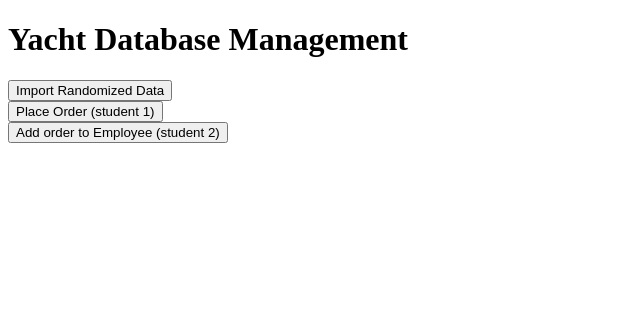
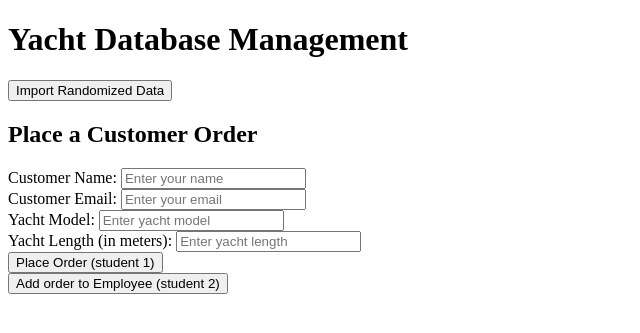
Before and after one commit to ser0vs/imse_yacht, a Flask app: page / in a window 1280 px wide. Shown: the top 333 px of the page, without its empty margins (0-640 px from the left). Run offline with Flask 3, Linux system fonts and the light colour scheme.

Commit message:
alex branch

```diff
--- a/app.py
+++ b/app.py
@@ -1,12 +1,101 @@
-from flask import Flask, render_template, redirect, url_for
-import subprocess
+from flask import Flask, render_template, redirect, url_for, request
+import subprocess, os, mysql.connector
+from datetime import datetime
+
+
 
 app = Flask(__name__)
+
+
+# Database connection function
+def connect_to_database():
+    return mysql.connector.connect(
+        host=os.getenv("DB_HOST", "localhost"),
+        user=os.getenv("DB_USER", "root"),
+        password=os.getenv("DB_PASSWORD", "rootpassword"),
+        database=os.getenv("DB_NAME", "yacht_building"),
+        port=int(os.getenv("DB_PORT", 3306)),
+    )
 
 
 @app.route("/")
 def home():
     return render_template("index.html")
+
+
+@app.route("/place_order", methods=["POST"])
+def place_order():
+    connection = None
+    cursor = None
+    try:
+        # Get data from the form
+        customer_name = request.form.get("name")
+        customer_email = request.form.get("email")
+        yacht_model = request.form.get("model")
+        yacht_length = int(request.form.get("length"))
+
+        # Connect to the database
+        connection = connect_to_database()
+        cursor = connection.cursor()
+
+        # Check if the customer already exists by email
+        cursor.execute(
+            "SELECT customerID FROM Customer WHERE email = %s", (customer_email,)
+        )
+        result = cursor.fetchone()
+
+        if result:
+            # Customer exists, reuse the ID
+            customer_id = result[0]
+        else:
+            # Customer doesn't exist, create a new one
+            cursor.execute(
+                "INSERT INTO Customer (name, email) VALUES (%s, %s)",
+                (customer_name, customer_email),
+            )
+            customer_id = cursor.lastrowid
+
+        # Create a new CustomerOrder
+        date_of_creation = datetime.now().strftime("%Y-%m-%d")  # Use current date
+        price = yacht_length * 1000  # Example pricing logic: $1000 per meter
+        cursor.execute(
+            "INSERT INTO CustomerOrder (dateOfCreation, price, customerID) VALUES (%s, %s, %s)",
+            (date_of_creation, price, customer_id),
+        )
+        order_id = cursor.lastrowid
+
+        # Create a new Yacht linked to the order
+        cursor.execute(
+            "SELECT IFNULL(MAX(yachtID), 0) + 1 FROM Yacht"
+        )  # Generate the next yacht ID
+        yacht_id = cursor.fetchone()[0]
+        cursor.execute(
+            "INSERT INTO Yacht (yachtID, orderID, model, length) VALUES (%s, %s, %s, %s)",
+            (yacht_id, order_id, yacht_model, yacht_length),
+        )
+
+        # Commit the transaction
+        connection.commit()
+
+        # Success message
+        success_message = f"""
+        Order successfully placed!<br>
+        Customer: {customer_name} ({customer_email})<br>
+        Yacht Model: {yacht_model}<br>
+        Yacht Length: {yacht_length} meters<br>
+        Total Price: ${price}<br>
+        Order ID: {order_id}<br>
+        Yacht ID: {yacht_id}
+        """
+        return success_message
+    except Exception as e:
+        return f"Error while placing order: {e}"
+    finally:
+        # Close cursor and connection if they were created
+        if cursor:
+            cursor.close()
+        if connection:
+            connection.close()
 
 
 @app.route("/import_data", methods=["POST"])
--- a/templates/index.html
+++ b/templates/index.html
@@ -11,7 +11,21 @@
     <form action="/import_data" method="post">
         <button type="submit">Import Randomized Data</button>
     </form>
+
+    <h2>Place a Customer Order</h2>
     <form action="/place_order" method="post">
+        <label for="name">Customer Name:</label>
+        <input type="text" id="name" name="name" placeholder="Enter your name" required>
+        <br>
+        <label for="email">Customer Email:</label>
+        <input type="email" id="email" name="email" placeholder="Enter your email" required>
+        <br>
+        <label for="model">Yacht Model:</label>
+        <input type="text" id="model" name="model" placeholder="Enter yacht model" required>
+        <br>
+        <label for="length">Yacht Length (in meters):</label>
+        <input type="number" id="length" name="length" placeholder="Enter yacht length" min="10" required>
+        <br>
         <button type="submit">Place Order (student 1)</button>
     </form>
     <form action="/usecase_student2" method="post">
```
